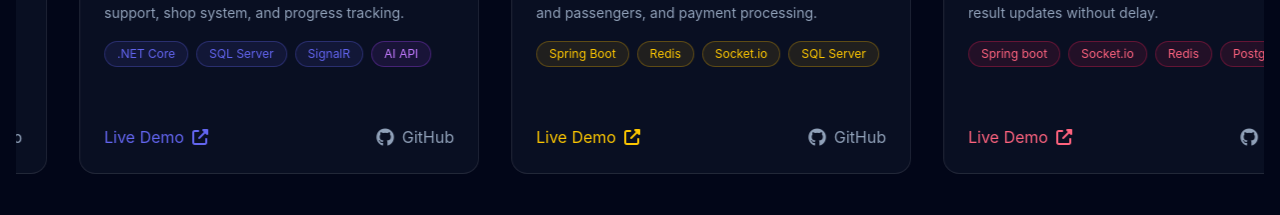
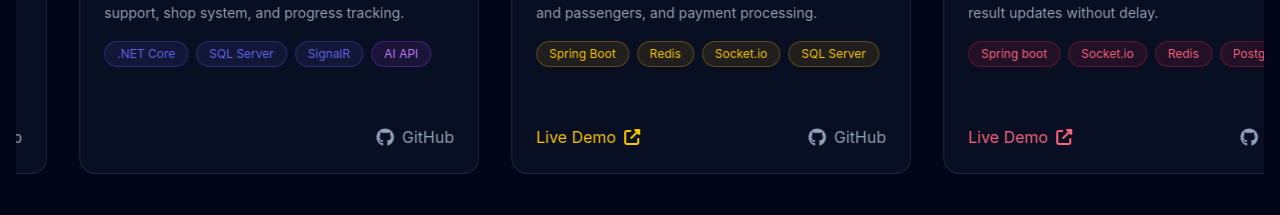
Before and after one commit to Tinh0804/portfolio, a React (Vite) app: page / in a window 1280 px wide. Shown: the part 4360-4575 px from the top of the page. Built offline with nearby package versions, Linux system fonts and the light colour scheme.

Commit message:
Update(Project):Add link 2 project cv

```diff
--- a/src/components/sections/Projects.jsx
+++ b/src/components/sections/Projects.jsx
@@ -50,6 +50,7 @@ const projectsData = [
       { name: "SQL Server", classes: "bg-yellow-500/10 text-yellow-400 border-yellow-500/30" }
     ],
     link: "https://github.com/Tinh0804/RideBook",
+    demo: "https://ridebook.tinhlelaptrinh.id.vn",
     linkColor: "text-yellow-400 hover:text-primary"
   },
   {
@@ -67,6 +68,7 @@ const projectsData = [
       { name: "PostgreSQL", classes: "bg-rose-500/10 text-rose-400 border-rose-500/30" }
     ],
     link: "https://github.com/Tinh0804/Auction", // Đổi lại link Github thực tế của bạn
+    demo: "https://auctionplatform.tinhlelaptrinh.id.vn",
     linkColor: "text-rose-400 hover:text-pink-400"
   }
 ];
@@ -130,10 +132,12 @@ const Projects = () => {
                     ))}
                   </div>
                   <div className="flex items-center justify-between mt-auto">
-                    <a href={project.demo || "#"} target="_blank" rel="noreferrer" className={`interactive transition flex items-center w-max ${project.linkColor}`}>
-                      Live Demo <i className="fas fa-external-link-alt ml-2 group-hover:-translate-y-1 group-hover:translate-x-1 transition-transform"></i>
-                    </a>
-                    <a href={project.github || project.link || "#"} target="_blank" rel="noreferrer" className="interactive transition flex items-center w-max text-slate-400 hover:text-white">
+                    {project.demo && (
+                      <a href={project.demo} target="_blank" rel="noreferrer" className={`interactive transition flex items-center w-max ${project.linkColor}`}>
+                        Live Demo <i className="fas fa-external-link-alt ml-2 group-hover:-translate-y-1 group-hover:translate-x-1 transition-transform"></i>
+                      </a>
+                    )}
+                    <a href={project.github || project.link || "#"} target="_blank" rel="noreferrer" className={`interactive transition flex items-center w-max text-slate-400 hover:text-white ${!project.demo ? 'ml-auto' : ''}`}>
                       <i className="fab fa-github text-lg mr-2"></i> GitHub
                     </a>
                   </div>
```
Also changed, not shown: 1 other file (tests, documents, lock files or other folders).
